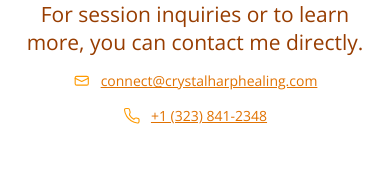
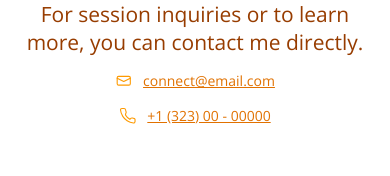
Before and after one commit to dedkola/harp-healing, a Next.js app: page /contact in a window 390 px wide. Shown: the part 600-776 px from the top of the page. Built offline with nearby package versions, Linux system fonts and the light colour scheme.

Commit message:
fix: update contact email and phone number in ContactPage

```diff
--- a/app/contact/page.tsx
+++ b/app/contact/page.tsx
@@ -72,7 +72,7 @@ export default function ContactPage() {
           <p className="pb-2">
             <span className="mx-auto flex flex-col sm:flex-row items-center justify-center gap-4 text-amber-800 !font-thin">
               <a
-                href="mailto:connect@crystalharphealing.com"
+                href="mailto:connect@email.com"
                 className="flex items-center gap-3 text-amber-600 hover:text-amber-700 transition-colors"
                 aria-label="Email"
               >
@@ -89,21 +89,22 @@ export default function ContactPage() {
                   <rect x="3" y="6" width="18" height="12" rx="2" />
                   <path d="M3 8.5L12 13l9-4.5" />
                 </svg>
-                <span className="underline">{`connect@crystalharphealing.com`}</span>
+                <span className="underline">{`connect@email.com`}</span>
               </a>
 
               <span className="hidden sm:block text-amber-400">·</span>
 
+
               <a
-                href="tel:+13238412348"
+                href="tel:+134567890"
                 className="flex items-center gap-3 text-amber-600 hover:text-amber-700 transition-colors"
-                aria-label="Call +1 (323) 841-2348"
+                aria-label="Call +1 (323) 00-00000"
               >
                 <svg
                   aria-hidden="true"
                   className="h-5 w-5 text-amber-500"
                   viewBox="0 0 24 24"
-                  fill="none"
+                  fill="none"ß
                   stroke="currentColor"
                   strokeWidth="1.5"
                   strokeLinecap="round"
@@ -111,7 +112,7 @@ export default function ContactPage() {
                 >
                   <path d="M22 16.92v3a2 2 0 0 1-2.18 2 19.86 19.86 0 0 1-8.63-3.07 19.5 19.5 0 0 1-6-6A19.86 19.86 0 0 1 2.08 4.18 2 2 0 0 1 4 2h3a2 2 0 0 1 2 1.72c.12.97.36 1.92.72 2.82a2 2 0 0 1-.45 2.11L8.91 10.91a16 16 0 0 0 6 6l1.27-1.27a2 2 0 0 1 2.11-.45c.9.36 1.85.6 2.82.72A2 2 0 0 1 22 16.92z" />
                 </svg>
-                <span className="underline">+1 (323) 841-2348</span>
+                <span className="underline">+1 (323) 00 - 00000</span>
               </a>
             </span>
           </p>
```
